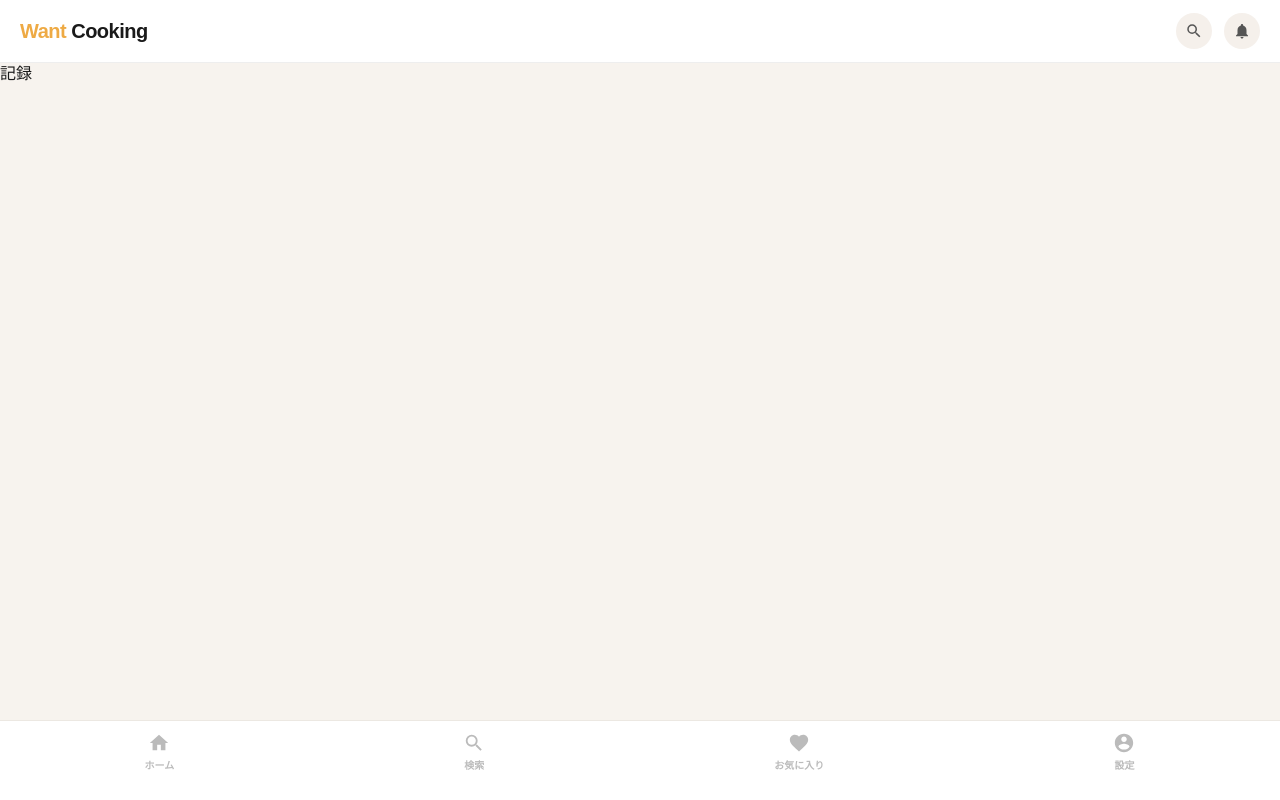
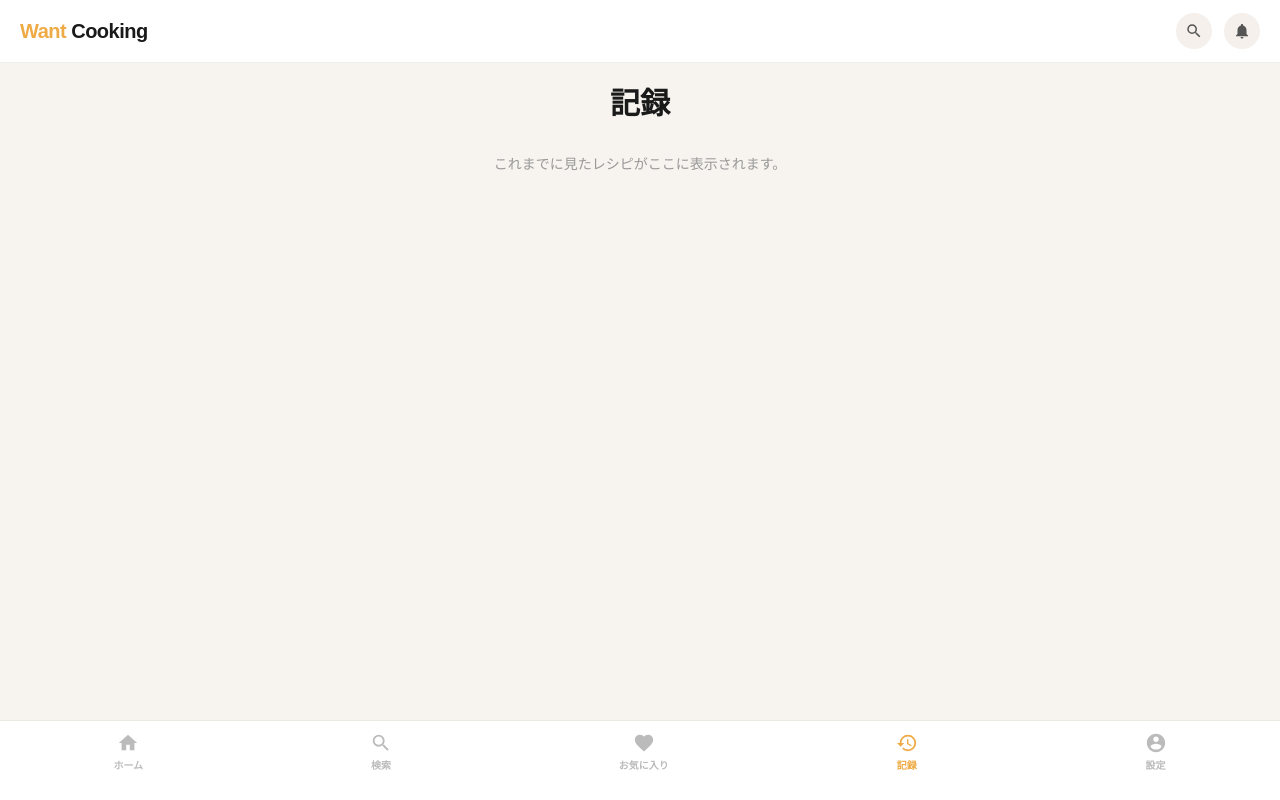
Before and after one commit to geekcamp-meatpie/meat-recipe, a Next.js app in the folder frontend/: page /record in a window 1280 px wide. Built offline with nearby package versions, Linux system fonts and the light colour scheme.

Commit message:
記録タブを追加

```diff
--- a/frontend/src/app/recipes/detail/page.tsx
+++ b/frontend/src/app/recipes/detail/page.tsx
@@ -3,6 +3,7 @@
 import { useRouter } from "next/navigation";
 import { useEffect, useState } from "react";
 import { isFavorite, toggleFavorite } from "@/lib/favorites";
+import { addHistory } from "@/lib/history";
 
 interface Recipe {
   recipeName: string;
@@ -25,6 +26,7 @@ export default function RecipeDetailPage() {
       const r: Recipe = JSON.parse(stored);
       setRecipe(r);
       setFavorite(isFavorite(r.recipeName));
+      addHistory(r);
     }
   }, []);
 
--- a/frontend/src/app/record/page.tsx
+++ b/frontend/src/app/record/page.tsx
@@ -1,8 +1,58 @@
 "use client";
+import Link from "next/link";
+import { useEffect, useState } from "react";
+import { clearHistory, getHistory, type HistoryRecipe } from "@/lib/history";
 
 export default function RecordPage() {
+  const [history, setHistory] = useState<HistoryRecipe[]>([]);
+
+  // localStorage はブラウザでしか使えないため、マウント後に読み込む
+  useEffect(() => {
+    setHistory(getHistory());
+  }, []);
+
+  const handleClear = () => {
+    clearHistory();
+    setHistory([]);
+  };
 
   return (
-    <h1>記録</h1>
+    <div className="px-5 pt-6">
+      <h1 className="text-3xl font-bold text-center mb-8">記録</h1>
+      {history.length === 0 ? (
+        <p className="text-sm text-center" style={{ color: "var(--color-text-muted)" }}>
+          これまでに見たレシピがここに表示されます。
+        </p>
+      ) : (
+        <>
+          <div className="grid grid-cols-1 md:grid-cols-2 gap-4">
+            {history.map((recipe) => (
+              <Link
+                key={recipe.recipeName}
+                href="/recipes/detail"
+                onClick={() => sessionStorage.setItem("selectedRecipe", JSON.stringify(recipe))}
+                className="bg-white rounded-3xl w-full shadow-md overflow-hidden hover:shadow-xl transition duration-300 p-4 sm:p-5 block"
+              >
+                <h2 className="text-base sm:text-xl font-bold">{recipe.recipeName}</h2>
+                <p className="text-gray-500 mt-3 text-sm truncate">{recipe.ingredients.join("・")}</p>
+                <div className="mt-4">
+                  <span className="bg-orange-100 text-orange-600 px-3 py-1 rounded-full text-sm">
+                    {recipe.cookingTime}分
+                  </span>
+                </div>
+              </Link>
+            ))}
+          </div>
+          <button
+            type="button"
+            onClick={handleClear}
+            className="block mx-auto mt-6 text-xs"
+            style={{ color: "var(--color-text-muted)" }}
+          >
+            記録を全て削除
+          </button>
+        </>
+      )}
+    </div>
   );
 }
--- a/frontend/src/components/BottomNav.tsx
+++ b/frontend/src/components/BottomNav.tsx
@@ -18,6 +18,11 @@ const NAV_ITEMS = [
     href: "/favorites",
     label: "お気に入り",
     icon: "M12 21.35l-1.45-1.32C5.4 15.36 2 12.28 2 8.5 2 5.42 4.42 3 7.5 3c1.74 0 3.41.81 4.5 2.09C13.09 3.81 14.76 3 16.5 3 19.58 3 22 5.42 22 8.5c0 3.78-3.4 6.86-8.55 11.54L12 21.35z",
+  },
+  {
+    href: "/record",
+    label: "記録",
+    icon: "M13 3a9 9 0 00-9 9H1l3.89 3.89.07.14L9 12H6c0-3.87 3.13-7 7-7s7 3.13 7 7-3.13 7-7 7c-1.93 0-3.68-.79-4.94-2.06l-1.42 1.42A8.954 8.954 0 0013 21a9 9 0 000-18zm-1 5v5l4.28 2.54.72-1.21-3.5-2.08V8H12z",
   },
   {
     href: "/settings",
--- /dev/null
+++ b/frontend/src/lib/history.ts
@@ -0,0 +1,33 @@
+import type { FavoriteRecipe } from "@/lib/favorites";
+
+export type HistoryRecipe = FavoriteRecipe;
+
+const KEY = "recipeHistory";
+const MAX = 50;
+
+export function getHistory(): HistoryRecipe[] {
+  try {
+    const raw = localStorage.getItem(KEY);
+    return raw ? JSON.parse(raw) : [];
+  } catch {
+    return [];
+  }
+}
+
+/** 先頭に追加する。同名レシピは重複させず最新の閲覧として先頭へ移動し、最大MAX件まで保持 */
+export function addHistory(recipe: HistoryRecipe): void {
+  const next = [recipe, ...getHistory().filter((r) => r.recipeName !== recipe.recipeName)].slice(0, MAX);
+  try {
+    localStorage.setItem(KEY, JSON.stringify(next));
+  } catch {
+    // 保存できなくても画面は動かす
+  }
+}
+
+export function clearHistory(): void {
+  try {
+    localStorage.removeItem(KEY);
+  } catch {
+    // 何もしない
+  }
+}
```
